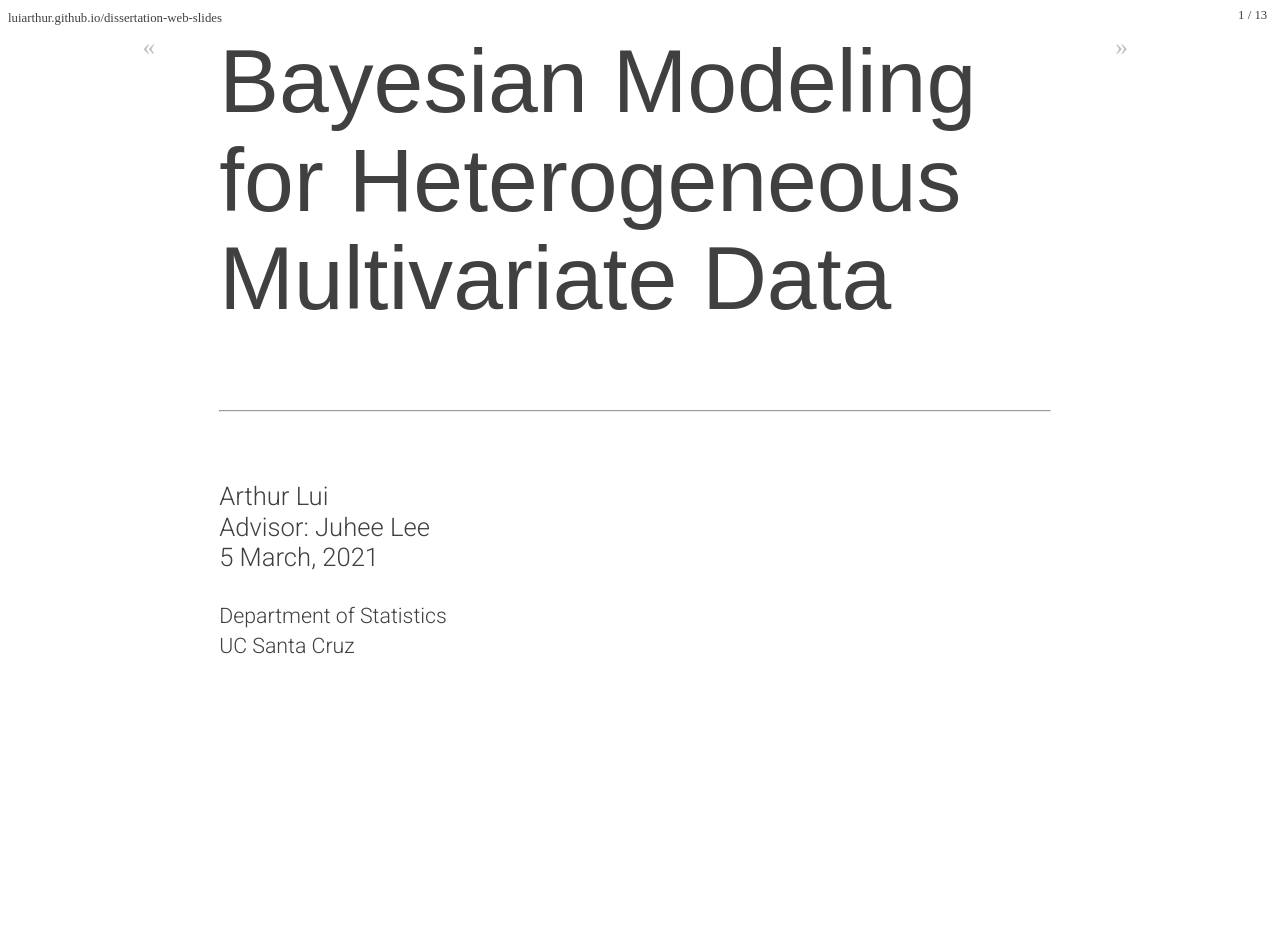
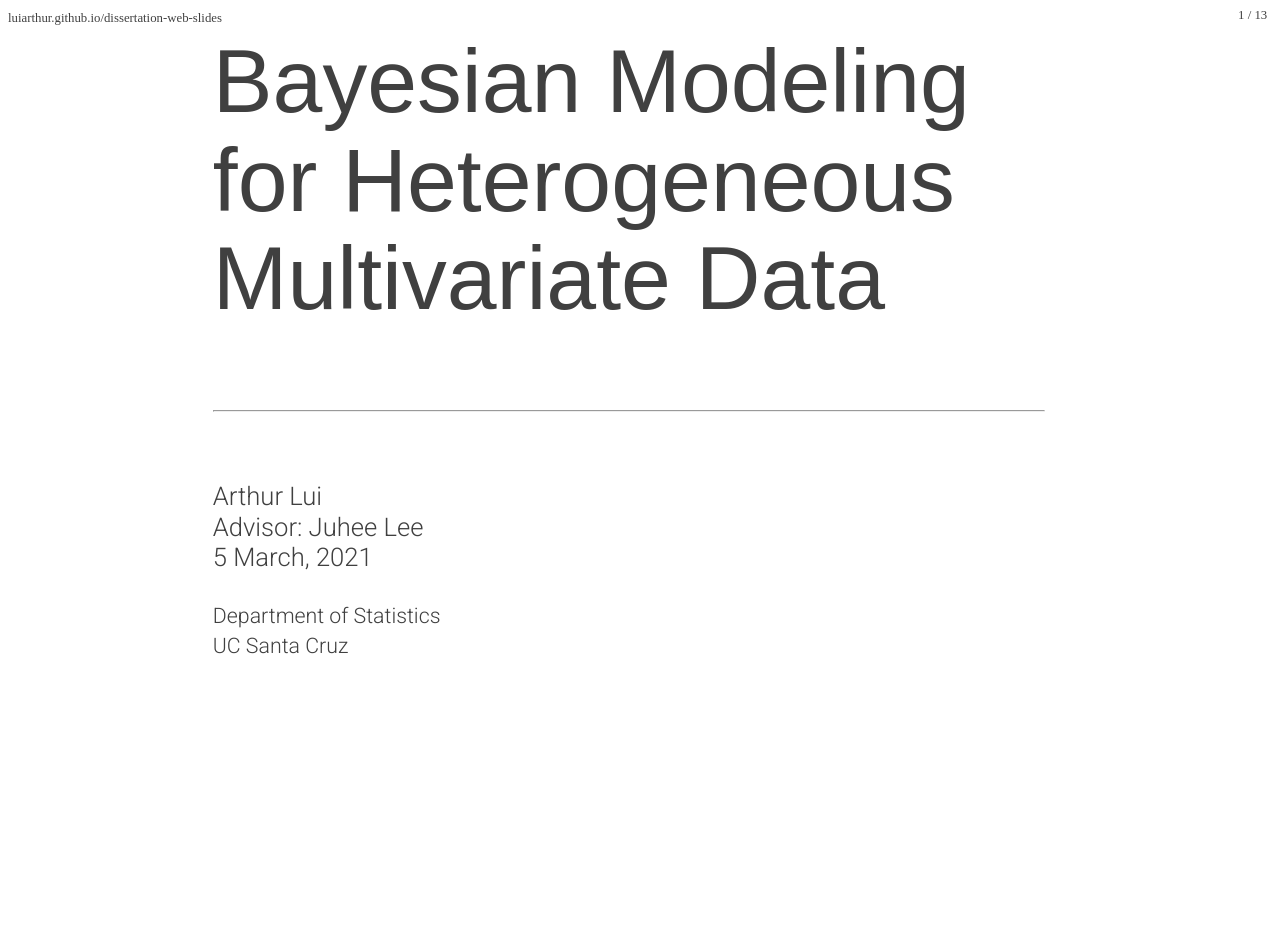
Before and after one commit to luiarthur/dissertation-web-slides, a Jekyll site: the page built from index.md, in a window 1280 px wide. Built offline with Jekyll 4.4.1, drawn with Linux system fonts in a browser that asks for light colours; nearby versions of some CDN libraries; some web fonts are replaced; our own code applies the rules of GitHub Pages for plain Markdown files; comment, search, counter and statistics services are not loaded; before the commit the page ends 900 px from its top, so only the background shows below that.

```diff
--- a/_layouts/default.html
+++ b/_layouts/default.html
@@ -10,20 +10,13 @@
   </div>
 
   <div class="slide-container">
-    <div class="control-panel left-panel">
-      <a class='arrow'>&laquo;</a>
-    </div>
-
+    <div class="control-panel left-panel"></div>
     <div class="slide-deck {% if page.dev %} hint {% endif %}">
       {{ content }}
     </div>
-
-    <div class="control-panel right-panel">
-      <a class='arrow'>&raquo;</a>
-    </div>
+    <div class="control-panel right-panel"></div>
   </div>
 
-  <br><br><br><br>
   <div class="footer">
     {% include footer.html %}
   </div>
--- a/assets/css/basic.css
+++ b/assets/css/basic.css
@@ -1,6 +1,7 @@
 :root {
   --main-width: 65vw; /* 65vw is best for 16:9 screens. for 4:3 screens, try 100vw. */
-  --side-panel-width: calc((98vw - var(--main-width)) / 2);
+  --main-height: calc(var(--main-width) * 0.75);
+  --side-panel-width: calc((97vw - var(--main-width)) / 2);
   --main-margin-top: 0.5vw;
   --main-font-size: 2vw;
   --title-slide-font: 'News Cycle', sans-serif;
@@ -20,35 +21,21 @@
 }
 .slide-container {
   margin-top: var(--main-margin-top);
+  margin-bottom: 100vh;
 }
 div.footer {
   width: var(--main-width);
   margin: auto;
 }
-div.left-panel {
-  text-align: right;
+.control-panel{
   float: left;
   width: var(--side-panel-width);
-}
-div.right-panel {
-  text-align: left;
-  float: left;
-  width: var(--side-panel-width);
-}
-.control-panel .arrow {
-  padding: 5vw;
-  font-size: 2vw;
-  color: silver;
-}
-a.arrow:hover {
-  color: blue;
-  cursor: pointer;
-  font-size: 2.2vw;
+  height: var(--main-height);
 }
 .slide-deck {
   float: left;
   width: var(--main-width);
-  height: calc(var(--main-width) * 0.75);
+  height: var(--main-height);
   /*margin: auto;*/
   margin-bottom: 0vw;
 }
--- a/assets/js/index.js
+++ b/assets/js/index.js
@@ -16,14 +16,14 @@
   handleDirection(e, slider)
 });
 
-$(".left-panel a.arrow").click(() => {
-  console.log("left arrow clicked!")
+$(".left-panel").click(() => {
+  console.log("clicked toward left!")
   slider.decrement()
   setUrlParam(slider)
 })
 
-$(".right-panel a.arrow").click(() => {
-  console.log("right arrow clicked!")
+$(".right-panel").click(() => {
+  console.log("clicked toward right!")
   slider.increment()
   setUrlParam(slider)
 })
```
